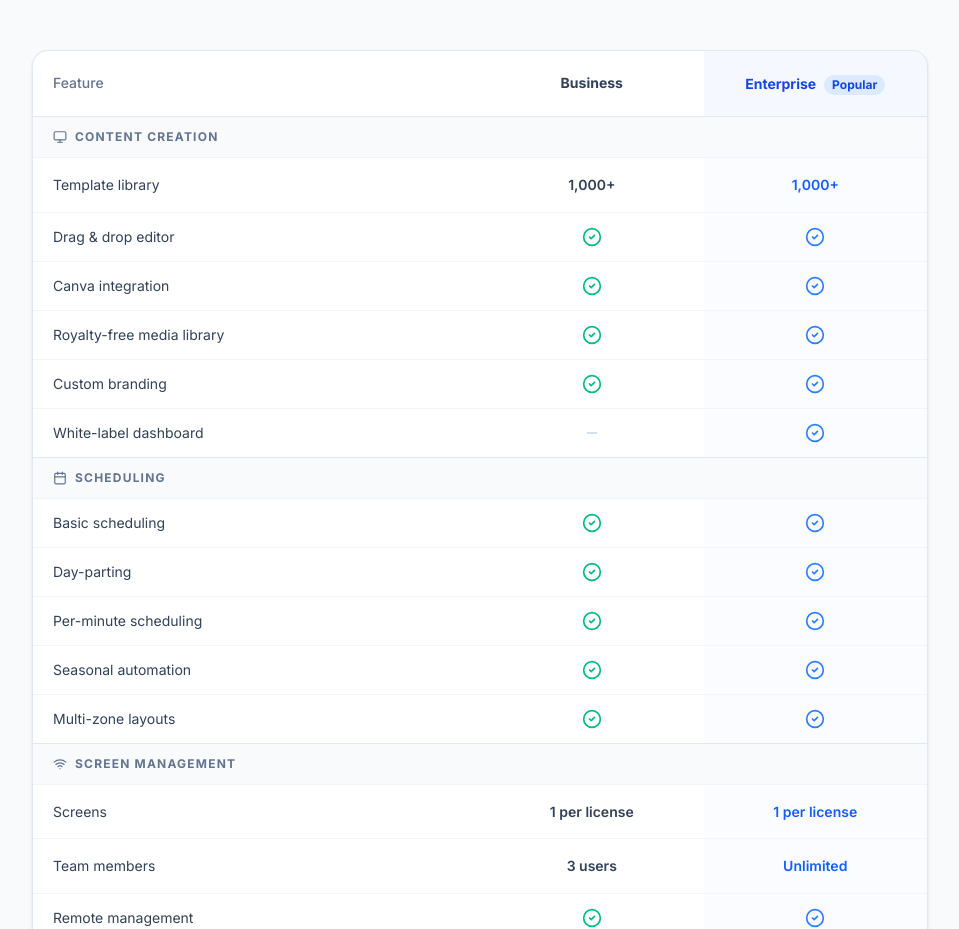
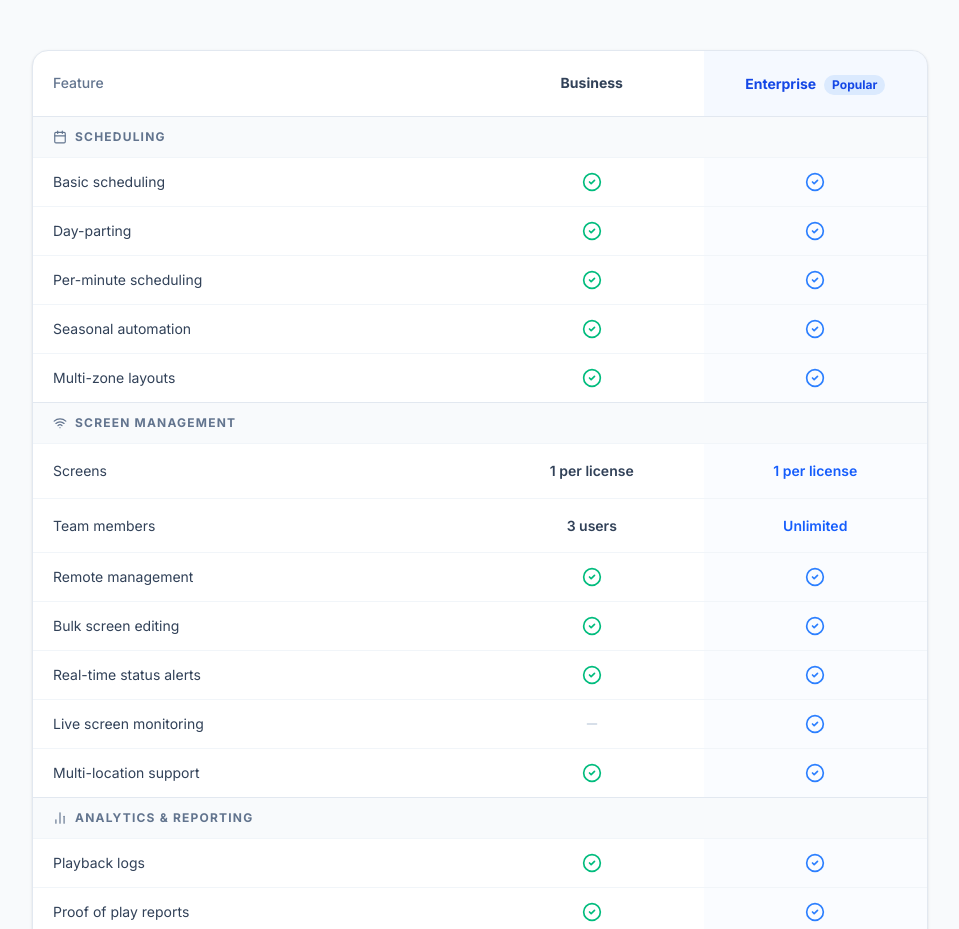
Before and after one commit to cdm-citadel/citadel-web, a Next.js app: page /pricing in a window 1280 px wide. Shown: the part 1404-2333 px from the top of the page, without its empty margins (160-1119 px from the left). Built offline with nearby package versions, Linux system fonts and the light colour scheme.

Commit message:
Remove Content Creation section from pricing comparison table
Co-Authored-By: Claude Sonnet 4.6 <noreply@anthropic.com>

```diff
--- a/components/PricingContent.tsx
+++ b/components/PricingContent.tsx
@@ -86,18 +86,6 @@ const PLANS: Plan[] = [
 
 /* ── Feature comparison ─────────────────────────────────────────── */
 const FEATURE_CATEGORIES: FeatureCategory[] = [
-  {
-    category: "Content Creation",
-    icon: Monitor,
-    rows: [
-      { label: "Template library",          business: "1,000+",     enterprise: "1,000+" },
-      { label: "Drag & drop editor",        business: true,         enterprise: true },
-      { label: "Canva integration",         business: true,         enterprise: true },
-      { label: "Royalty-free media library",business: true,         enterprise: true },
-      { label: "Custom branding",           business: true,         enterprise: true },
-      { label: "White-label dashboard",     business: false,        enterprise: true },
-    ],
-  },
   {
     category: "Scheduling",
     icon: Calendar,
```
